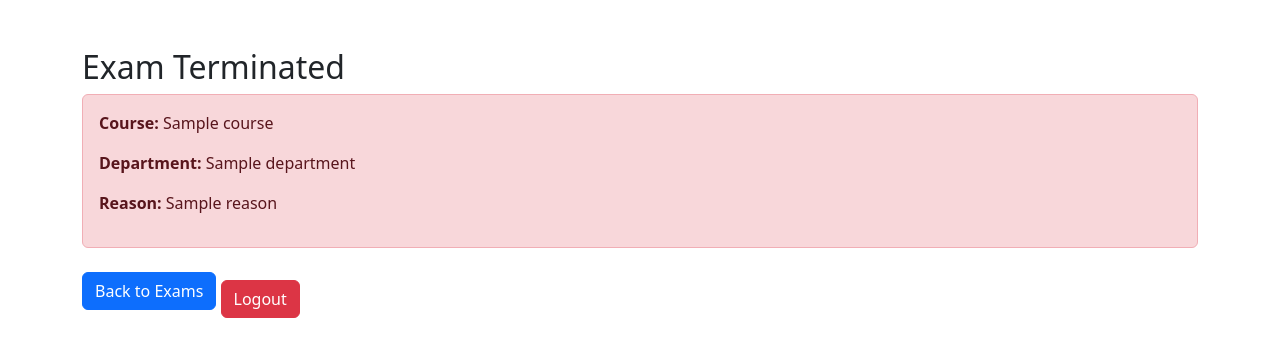
After one commit to Neeluanil/exam-portal, a Django app: template exam_portal/students/templates/students/exam_terminated.html in a window 1280 px wide. The commit adds this page. Shown: the top 357 px of the page. Run offline with Django 3.2, Linux system fonts and the light colour scheme; the template is opened without the code that fills it: most values are stand-ins (such as "Sample title", 1, 10 or a date in 2020).

Commit message:
Updated views, take_exam template, added exam_terminated template, and refined .gitignore

```diff
--- /dev/null
+++ b/exam_portal/students/templates/students/exam_terminated.html
@@ -0,0 +1,21 @@
+<!DOCTYPE html>
+<html lang="en">
+<head>
+    <meta charset="UTF-8">
+    <title>Exam Terminated</title>
+    <link href="https://cdn.jsdelivr.net/npm/bootstrap@5.3.0/dist/css/bootstrap.min.css" rel="stylesheet">
+</head>
+<body>
+    <div class="container mt-5">
+        <h2>Exam Terminated</h2>
+        <div class="alert alert-danger">
+            <p><strong>Course:</strong> {{ exam.course }}</p>
+            <p><strong>Department:</strong> {{ exam.department }}</p>
+            <p><strong>Reason:</strong> {{ reason }}</p>
+        </div>
+        <a href="{% url 'student_exam_list' %}" class="btn btn-primary">Back to Exams</a>
+        <a href="{% url 'student_logout' %}" class="btn btn-danger mt-3">Logout</a>
+    </div>
+    <script src="https://cdn.jsdelivr.net/npm/bootstrap@5.3.0/dist/js/bootstrap.bundle.min.js"></script>
+</body>
+</html>
--- a/exam_portal/students/templates/students/take_exam.html
+++ b/exam_portal/students/templates/students/take_exam.html
@@ -91,8 +91,8 @@
             .then(response => response.json())
             .then(data => {
                 if (data.status === 'error') {
-                    alert('Face verification failed: ' + data.message);
-                    submitBtn.disabled = true;
+                    alert('Exam terminated: ' + data.message);
+                    window.location.href = "{% url 'student_exam_list' %}";  // Redirect on failure
                 }
             });
         }
```
Also changed, not shown: exam_portal/students/views.py (+21 -18 lines), 1 other file.
